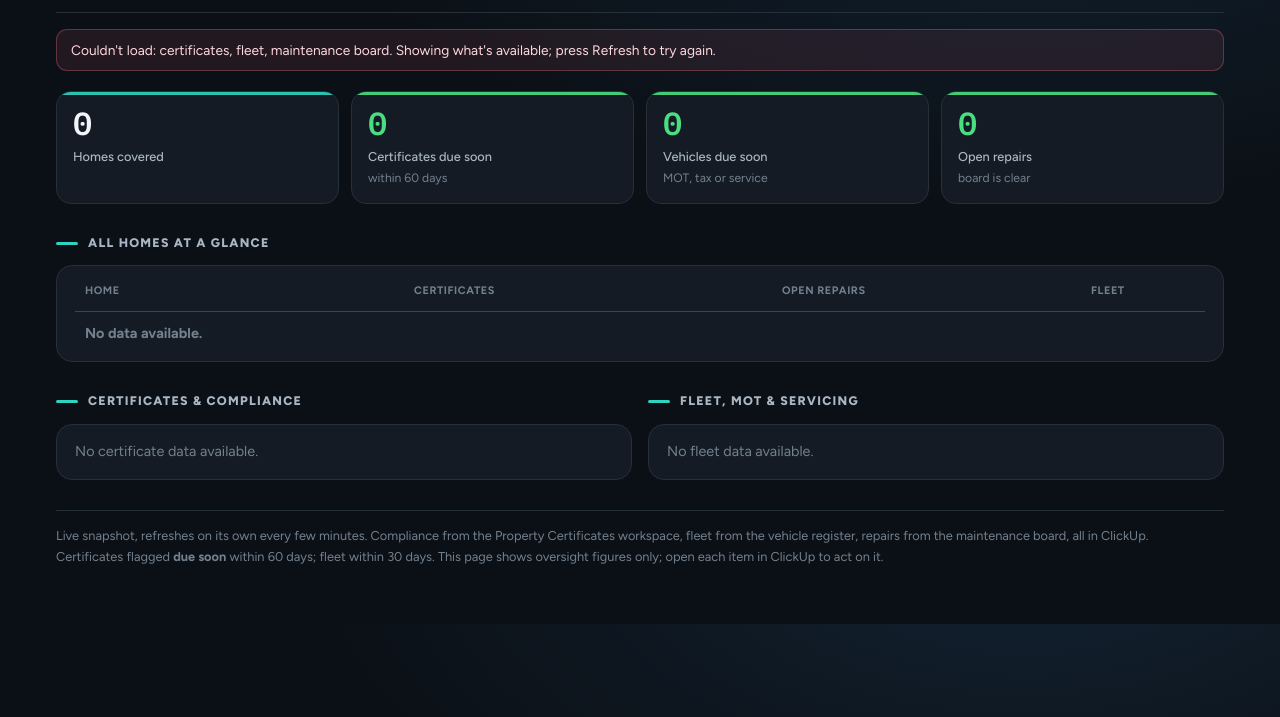
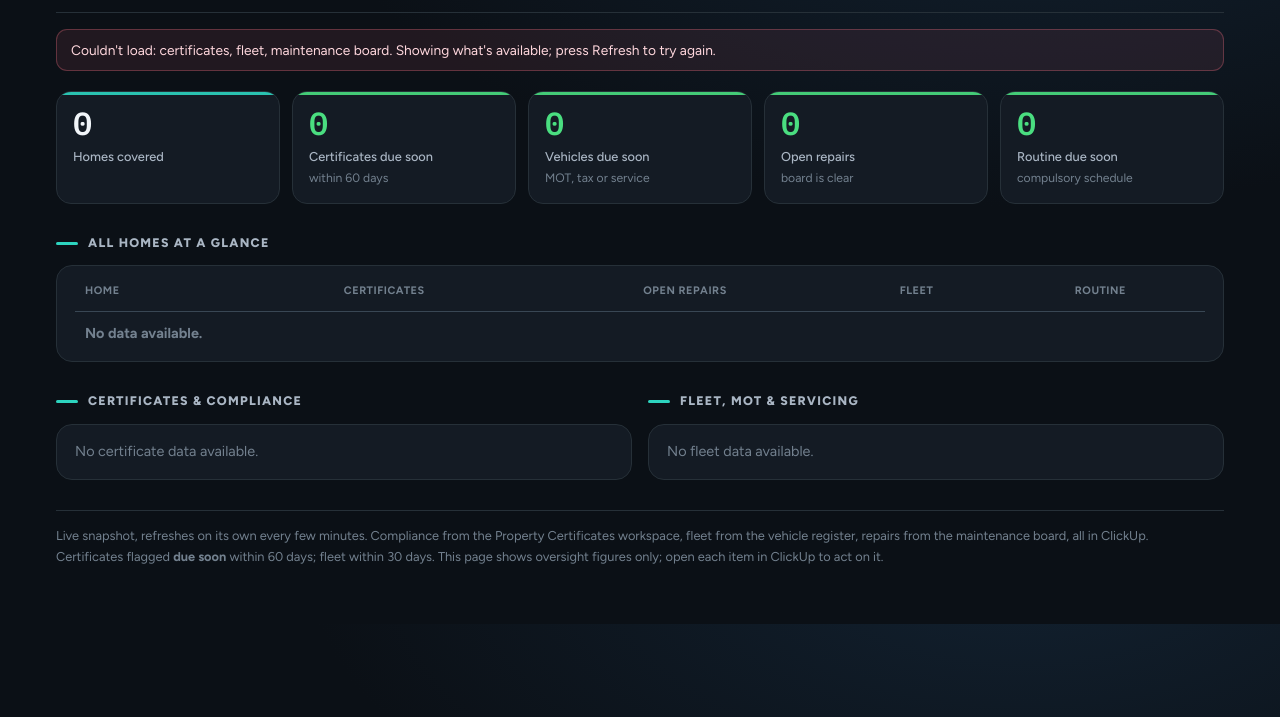
Before and after one commit to hearthomeliving/hhl-maintenance-form, a plain HTML site: page ceo-dashboard/index.html in a window 1280 px wide. Shown: the part 83-800 px from the top of the page. Drawn offline with Linux system fonts and the light colour scheme; no server answers.

Commit message:
CEO dashboard: add routine maintenance (KPI + glance column)
Read the app's public /api/routine-public summary and show a "Routine
overdue" KPI plus a Routine column in the all-homes glance (overdue / due
soon chips per home; a dash for homes not on the schedule). KPI grid now
flows to fit the extra tile.

Co-Authored-By: Claude Opus 4.8 <noreply@anthropic.com>

```diff
--- a/ceo-dashboard/index.html
+++ b/ceo-dashboard/index.html
@@ -35,7 +35,7 @@
   .rbtn.spin .ic{animation:sp 1s linear infinite}
   @keyframes sp{to{transform:rotate(360deg)}}
   .errbar{display:none;margin:16px 0 0;background:rgba(251,113,133,.09);border:1px solid rgba(251,113,133,.3);border-radius:11px;padding:10px 14px;font-size:.86rem;color:#ffd7dd}
-  .kpis{display:grid;grid-template-columns:repeat(4,1fr);gap:12px;margin-top:20px}
+  .kpis{display:grid;grid-template-columns:repeat(auto-fit,minmax(150px,1fr));gap:12px;margin-top:20px}
   .kpi{background:var(--panel);border:1px solid var(--border);border-radius:15px;padding:15px 16px;position:relative;overflow:hidden}
   .kpi::after{content:"";position:absolute;inset:0 0 auto 0;height:3px;background:var(--accent);opacity:.9}
   .kpi.crit::after{background:var(--crit)} .kpi.warn::after{background:var(--warn)} .kpi.ok::after{background:var(--ok)}
@@ -113,9 +113,10 @@
 var CERT_URL="https://ruthbloch.app.n8n.cloud/webhook/cert-data";
 var FLEET_URL="https://ruthbloch.app.n8n.cloud/webhook/fleet-data";
 var MAINT_URL="https://ruthbloch.app.n8n.cloud/webhook/maint-data";
+var ROUTINE_URL="https://maintenance.hhltraining.co.uk/api/routine-public"; // app-side routine schedule summary (CORS open)
 var DAY=864e5, SOON_CERT=60*DAY, SOON_FLEET=30*DAY;
 var EXCLUDE_HOMES={"Andy":1}; // fleet rows that aren't actual homes (a named person's van); add names here to hide them
-var ST={cert:null,fleet:null,maint:null,err:[]};
+var ST={cert:null,fleet:null,maint:null,routine:null,err:[]};
 
 function esc(s){return String(s==null?"":s).replace(/[&<>"]/g,function(c){return {"&":"&amp;","<":"&lt;",">":"&gt;",'"':"&quot;"}[c];});}
 function fmt(ms){if(!ms)return "";var d=new Date(ms);return isNaN(d)?"":d.toLocaleDateString("en-GB",{day:"numeric",month:"short",year:"numeric"});}
@@ -125,14 +126,15 @@ function clk(url){return url?(" href='"+esc(url)+"' target='_blank' rel='noopene
 async function jget(u){var r=await fetch(u+(u.indexOf("?")>-1?"&":"?")+"t="+Date.now(),{cache:"no-store"});if(!r.ok)throw new Error("HTTP "+r.status);var d=await r.json();return Array.isArray(d)?d[0]:d;}
 
 var CACHE_KEY="ceoDashData_v1", DAY_MS=24*60*60*1000;
-function saveCache(){ try{ localStorage.setItem(CACHE_KEY, JSON.stringify({at:Date.now(),cert:ST.cert,fleet:ST.fleet,maint:ST.maint})); }catch(e){} }
+function saveCache(){ try{ localStorage.setItem(CACHE_KEY, JSON.stringify({at:Date.now(),cert:ST.cert,fleet:ST.fleet,maint:ST.maint,routine:ST.routine})); }catch(e){} }
 function loadCache(){ try{ var s=localStorage.getItem(CACHE_KEY); if(!s)return null; var d=JSON.parse(s); return (d&&typeof d.at==="number")?d:null; }catch(e){ return null; } }
 async function fetchFresh(){
   var btn=document.getElementById("refresh");if(btn)btn.classList.add("spin");
-  var res=await Promise.allSettled([jget(CERT_URL),jget(FLEET_URL),jget(MAINT_URL)]);
+  var res=await Promise.allSettled([jget(CERT_URL),jget(FLEET_URL),jget(MAINT_URL),jget(ROUTINE_URL)]);
   ST.cert=res[0].status==="fulfilled"?res[0].value:null;
   ST.fleet=res[1].status==="fulfilled"?res[1].value:null;
   ST.maint=res[2].status==="fulfilled"?res[2].value:null;
+  ST.routine=res[3].status==="fulfilled"?res[3].value:null;
   ST.err=[];
   if(!ST.cert)ST.err.push("certificates");
   if(!ST.fleet)ST.err.push("fleet");
@@ -146,7 +148,7 @@ async function fetchFresh(){
 function loadAll(force){
   if(force===true)return fetchFresh();
   var c=loadCache();
-  if(c && (Date.now()-c.at)<DAY_MS){ ST.cert=c.cert;ST.fleet=c.fleet;ST.maint=c.maint;ST.err=[]; try{render();}catch(e){} return; }
+  if(c && (Date.now()-c.at)<DAY_MS){ ST.cert=c.cert;ST.fleet=c.fleet;ST.maint=c.maint;ST.routine=c.routine;ST.err=[]; try{render();}catch(e){} return; }
   return fetchFresh();
 }
 
@@ -170,11 +172,13 @@ function build(){
   (cert.faults||[]).filter(function(f){return !f.closed;}).forEach(function(f){var o=hm(f.home);o.fOpen++;var sev=(f.severity||"").toLowerCase();if(sev==="high")o.fHigh++;else if(sev==="low")o.fLow++;else o.fNormal++;var over=f.due&&f.due<now;if(over)o.fOver++;if(sev==="high"||over)o.fItems.push({title:f.title,sev:sev,due:f.due,over:over,url:f.url});});
   (maint.routine||[]).forEach(function(r){var o=hm(r.home);if(r.state==="overdue")o.rOverdue++;else if(r.state==="missing-report")o.rMissing++;});
   (fleet.vehicles||[]).forEach(function(v){var c=v.compliance||{};var o=hm(c.home);o.vN++;var url=c.registerTaskId?("https://app.clickup.com/t/"+c.registerTaskId):"";var nm=(c.make?(c.make+" "+(c.model||"")).trim():"");var reg=c.reg||v.Registration||"";function ck(d,lab){var t=ms(d);if(!t)return;if(t<now){o.vOver++;o.vItems.push({reg:reg,name:nm,what:lab,due:t,over:true,url:url});}else if(t<=now+SOON_FLEET){o.vSoon++;o.vItems.push({reg:reg,name:nm,what:lab,due:t,over:false,url:url});}}ck(c.motExpiry,"MOT");ck(c.taxDueDate,"Road tax");ck(c.nextServiceDue,"Service");});
+  var routine=ST.routine||{homes:[],totals:{overdue:0,soon:0,booked:0,done:0}};
+  var rByHome={};(routine.homes||[]).forEach(function(r){rByHome[String(r.home||"").trim().toLowerCase().replace(/\s+house$/,"")]=r;});
   var homes=order.map(function(k){return H[k];});
-  homes.forEach(function(o){o.rep=repFor(maint,o.home);});
+  homes.forEach(function(o){o.rep=repFor(maint,o.home);o.appRoutine=rByHome[String(o.home||"").trim().toLowerCase().replace(/\s+house$/,"")]||null;});
   homes.sort(function(a,b){var sa=a.cOver*3+a.vOver*3+a.rep*2+a.cSoon+a.vSoon,sb=b.cOver*3+b.vOver*3+b.rep*2+b.cSoon+b.vSoon;return sb!==sa?sb-sa:(a.home<b.home?-1:1);});
   homes=homes.filter(function(o){return !EXCLUDE_HOMES[o.home];});
-  return {now:now,homes:homes,cert:cert,fleet:fleet,maint:maint};
+  return {now:now,homes:homes,cert:cert,fleet:fleet,maint:maint,routine:routine};
 }
 
 function chip(n,cls){return "<span class='chip "+cls+"'>"+n+"</span>";}
@@ -183,7 +187,7 @@ function kpi(n,l,s,cls){return "<div class='kpi "+(cls||"")+"'><div class='n'>"+
 function render(){
   var R=build(),homes=R.homes;
   // stamp
-  var gen=Math.max(R.cert&&R.cert.generated||0, R.maint&&R.maint.generated||0, R.fleet&&R.fleet.generatedAt?Date.parse(R.fleet.generatedAt):0);
+  var gen=Math.max(R.cert&&R.cert.generated||0, R.maint&&R.maint.generated||0, R.routine&&R.routine.generated||0, R.fleet&&R.fleet.generatedAt?Date.parse(R.fleet.generatedAt):0);
   var dot=document.getElementById("dot"), stamp=document.getElementById("stamp");
   stamp.textContent="Updated "+(gen?new Date(gen).toLocaleString("en-GB",{day:"numeric",month:"short",hour:"2-digit",minute:"2-digit"}):new Date().toLocaleTimeString("en-GB",{hour:"2-digit",minute:"2-digit"}));
   dot.className="dot"+(ST.err.length?" err":"");
@@ -195,6 +199,7 @@ function render(){
   var counts=(R.maint&&R.maint.counts)||{};
   var repairsOpen=(R.maint&&R.maint.nr&&R.maint.nr.open)||counts.nonRoutine||0;
   var cc=(R.maint&&R.maint.contractorCompliance)||{};
+  var rt=(R.routine&&R.routine.totals)||{overdue:0,soon:0,booked:0};
   var h="";
   // KPI band
   h+="<div class='kpis'>";
@@ -202,15 +207,17 @@ function render(){
   h+=kpi(t.cOver||t.cSoon||0,(t.cOver?"Certificates overdue":"Certificates due soon"),(t.cOver&&t.cSoon?t.cSoon+" more due soon":"within 60 days"),(t.cOver?"crit":(t.cSoon?"warn":"ok")));
   h+=kpi(t.vOver||t.vSoon||0,(t.vOver?"Vehicles overdue":"Vehicles due soon"),"MOT, tax or service",(t.vOver?"crit":(t.vSoon?"warn":"ok")));
   h+=kpi(repairsOpen,"Open repairs",(repairsOpen?"on the board":"board is clear"),(repairsOpen?"warn":"ok"));
+  h+=kpi((rt.overdue||rt.soon||0),(rt.overdue?"Routine overdue":"Routine due soon"),(rt.booked?rt.booked+" booked in":"compulsory schedule"),(rt.overdue?"crit":(rt.soon?"warn":"ok")));
   h+="</div>";
   // glance
-  h+="<div class='sec'><div class='sec-h'><span class='bar'></span><span>All homes at a glance</span></div><div class='card'><table><thead><tr><th>Home</th><th>Certificates</th><th>Open repairs</th><th>Fleet</th></tr></thead><tbody>";
-  if(!homes.length)h+="<tr><td colspan='4' class='z'>No data available.</td></tr>";
+  h+="<div class='sec'><div class='sec-h'><span class='bar'></span><span>All homes at a glance</span></div><div class='card'><table><thead><tr><th>Home</th><th>Certificates</th><th>Open repairs</th><th>Fleet</th><th>Routine</th></tr></thead><tbody>";
+  if(!homes.length)h+="<tr><td colspan='5' class='z'>No data available.</td></tr>";
   homes.forEach(function(o){
     var cC=o.cOver?chip(o.cOver,"c-crit")+(o.cSoon?chip(o.cSoon,"c-warn"):""):(o.cSoon?chip(o.cSoon,"c-warn"):(o.cUnknown?chip(o.cUnknown,"c-mut"):(o.cN?chip("&#10003;","c-ok"):"<span class='z'>&mdash;</span>")));
     var pC=o.rep>0?chip(o.rep,"c-warn"):chip("&#10003;","c-ok");
     var vC=!o.vN?"<span class='z'>&mdash;</span>":(o.vOver?chip(o.vOver,"c-crit")+(o.vSoon?chip(o.vSoon,"c-warn"):""):(o.vSoon?chip(o.vSoon,"c-warn"):chip("&#10003;","c-ok")));
-    h+="<tr><td>"+esc(o.home)+"</td><td>"+cC+"</td><td>"+pC+"</td><td>"+vC+"</td></tr>";
+    var ar=o.appRoutine;var rC=!ar?"<span class='z'>&mdash;</span>":(ar.overdue?chip(ar.overdue,"c-crit")+(ar.soon?chip(ar.soon,"c-warn"):""):(ar.soon?chip(ar.soon,"c-warn"):chip("&#10003;","c-ok")));
+    h+="<tr><td>"+esc(o.home)+"</td><td>"+cC+"</td><td>"+pC+"</td><td>"+vC+"</td><td>"+rC+"</td></tr>";
   });
   h+="</tbody></table></div></div>";
   // two-column detail: certificates + fleet
```
